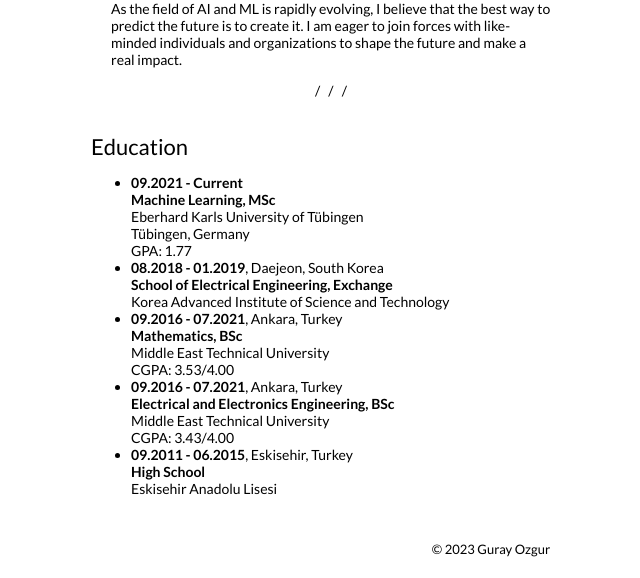
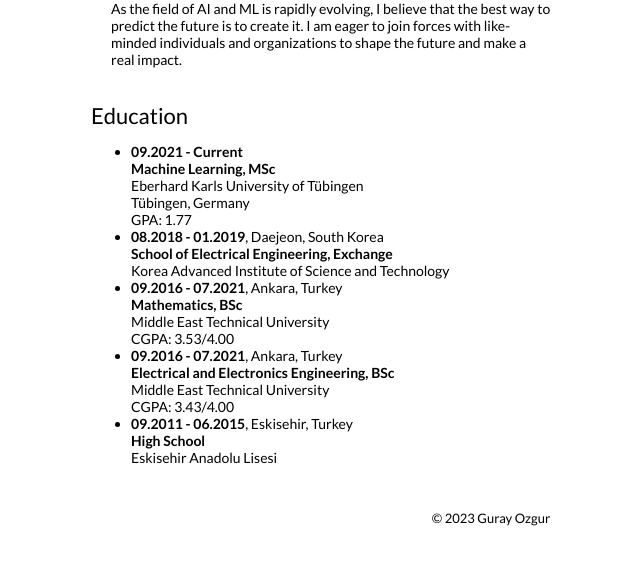
Before and after one commit to gurayozgur/gurayozgur.github.io, a Jekyll site: the page built from _posts/2019-06-02-venue.markdown, in a window 1280 px wide, cut to the strip 426-1004 px from the top of the page. Shown: the whole strip, without its empty margins (149-789 px from the left). Built offline with Jekyll 4.4.1, drawn with Linux system fonts in a browser that asks for light colours; after the commit the page ends 973 px from its top, so only the background shows below that.

Commit message:
Update default.html

```diff
--- a/_layouts/default.html
+++ b/_layouts/default.html
@@ -41,9 +41,9 @@
                 As the field of AI and ML is rapidly evolving, I believe that the best way to predict the future is to create it. I am eager to join forces with like-minded individuals and organizations to shape the future and make a real impact.
               </p>
               <p style="text-align:center">
-                <a target="_blank" href="mailto:guray.ozgur@student.uni-tuebingen.de"> <i class="fa-solid fa-envelope"></i></a> &nbsp;/&nbsp;
-                <a href="https://github.com/gurayozgur"><i class="fa-brands fa-github"></i></a> &nbsp;/&nbsp;
-                <a href="https://www.twitter.com/hutcun"><i class="fa-brands fa-twitter"></i> </a> &nbsp;/&nbsp;
+                <a target="_blank" href="mailto:guray.ozgur@student.uni-tuebingen.de"> <i class="fa-solid fa-envelope"></i></a>
+                <a href="https://github.com/gurayozgur"><i class="fa-brands fa-github"></i></a>
+                <a href="https://www.twitter.com/hutcun"><i class="fa-brands fa-twitter"></i> </a>
                 <a href="https://www.linkedin.com/in/guray"> <i class="fa-brands fa-linkedin"></i> </a>
               </p>
             </td>
```
